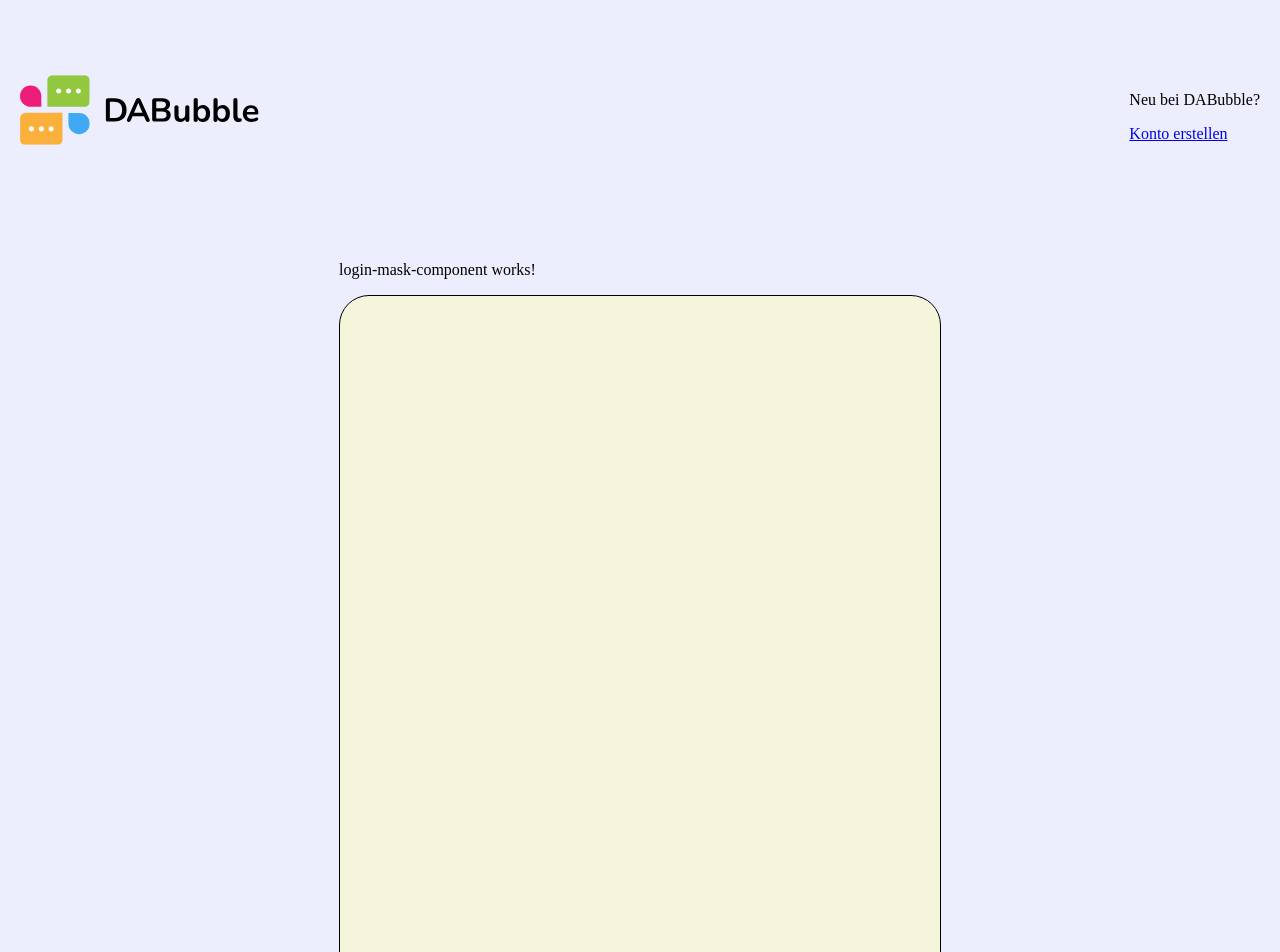
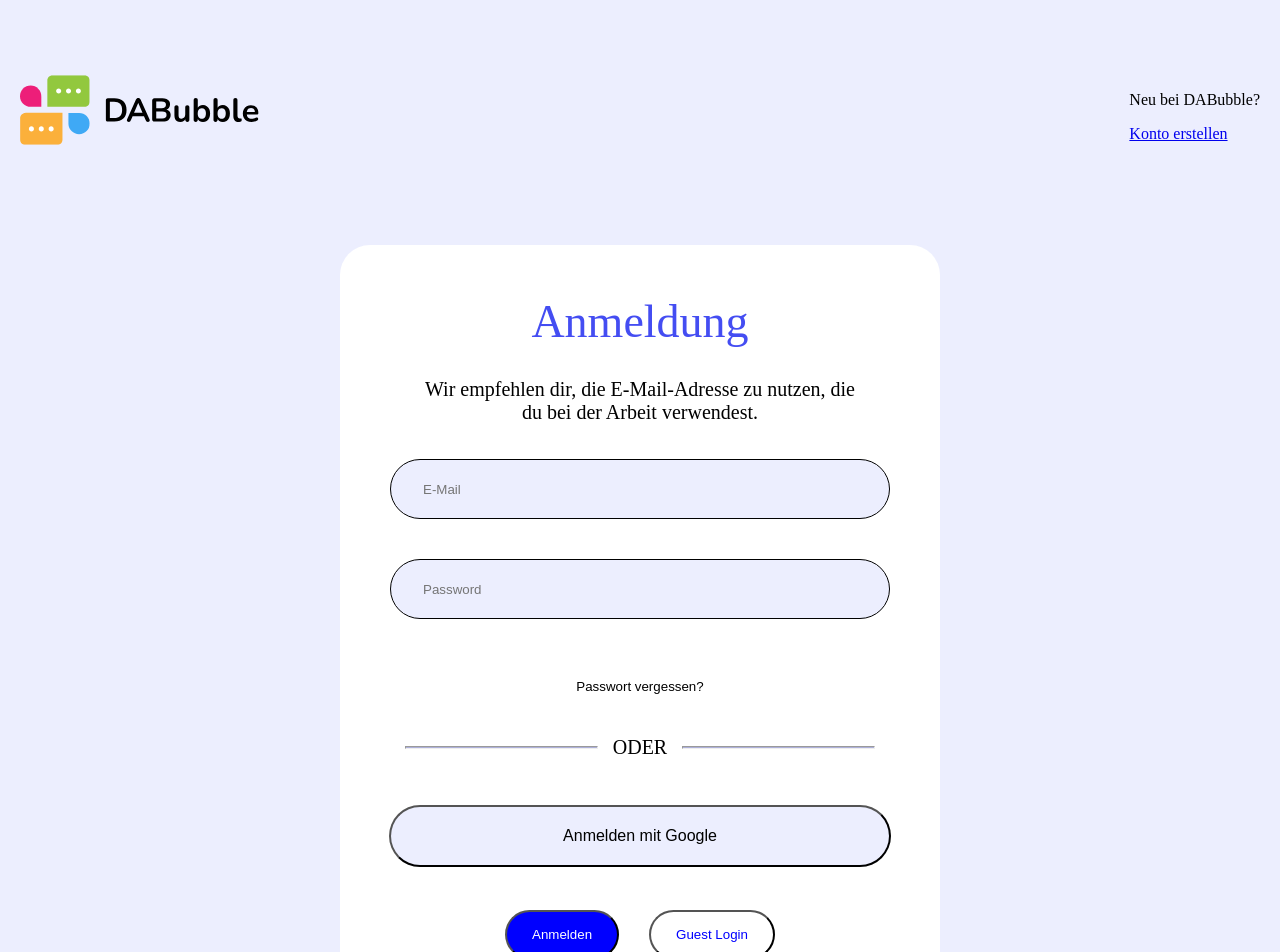
Before and after one commit to studyguy5/DA-Bubble, an Angular app: page / in a window 1280 px wide. Shown: the top 952 px of the page. Built offline with nearby package versions, Linux system fonts and the light colour scheme.

Commit message:
styled default Login Mask

```diff
--- a/src/app/components/login-mask-component/login-mask-component.html
+++ b/src/app/components/login-mask-component/login-mask-component.html
@@ -1,4 +1,22 @@
-<p>login-mask-component works!</p>
+
 <div class="loginMask">
-
+    <div class="loginInnerMask">
+        <p>Anmeldung</p>
+        <p>Wir empfehlen dir, die E-Mail-Adresse zu nutzen, die<br> du bei der Arbeit verwendest.</p>
+        <form formGroup="loginGroup">
+            <input type="email" placeholder="E-Mail" formControlName="email">
+            <input type="password" placeholder="Password" formControlName="password">
+        </form>
+        <button class="forgotPassword" type="text">Passwort vergessen?</button>
+        <div class="visibleWall">
+            <hr>
+            <p>ODER</p>
+            <hr>
+        </div>
+        <button class="googleLogin" type="text">Anmelden mit Google</button>
+        <div class="signInGuestLoginButtonArea">
+            <button type="text">Anmelden</button>
+            <button type="text">Guest Login</button>
+        </div>
+    </div>
 </div>
--- a/src/app/components/login-mask-component/login-mask-component.scss
+++ b/src/app/components/login-mask-component/login-mask-component.scss
@@ -1,7 +1,124 @@
 .loginMask{
-    width:600px;
-    height:769px;
+    max-width:600px;
+    width:100%;
+    max-height:769px;
+    height:100%;
     border-radius:30px;
-    border: 1px solid black;
-    background-color:beige;
+    // border: 1px solid black;
+    background-color:rgba(255, 255, 255, 1);
+    filter:blur(0px 10px);
+    box-sizing:border-box;
 }
+.loginInnerMask{
+    display:flex;
+    flex-direction: column;
+    text-align: center;
+    align-items: center;
+    padding:15px;
+    box-sizing: border-box;
+    min-width:600px;
+    min-height:769px;
+    >p:first-child{
+        margin-top:35px;
+        margin-bottom:30px;
+        color: rgba(68, 77, 242, 1);
+        font-size:46px;
+    }
+    >p:nth-child(2){
+        margin-top:0px;
+        color: rgba(0, 0, 0, 1);
+        font-size:20px;
+    }
+    >.forgotPassword{
+        margin-top:40px;
+        margin-bottom:33px;
+        text-decoration: none;
+        background-color: transparent;
+        border:none;
+        padding: 5px 10px;
+        box-sizing: border-box;
+        &:hover{
+            background-color: rgba(236, 238, 254, 1);
+            border-radius: 20px;
+            padding: 5px 10px;
+            color:blue;
+            scale:1.02;
+        }
+    }
+
+    .googleLogin{
+        background-color: rgba(236, 238, 254, 1);
+        border-radius: 100px;
+        font-size:16px;
+        padding: 20px 172px;
+        color:black;
+        margin-bottom: 43px;
+    }
+}
+
+form{
+    display:flex;
+    flex-direction: column;
+    text-align: center;
+    align-items: center;
+    padding:15px;
+    gap:40px;
+    width:100%;
+    max-width: 500px;
+    // box-sizing: border-box;
+    >input{
+        width:100%;
+        height:60px;
+        padding: 18px 32px;
+        border-radius: 100px;
+        border: 1px solid black;
+        box-sizing: border-box;
+        background-color:rgba(236, 238, 254, 1);
+    }
+}
+
+.visibleWall{
+    display:flex;
+    height:30px;
+    box-sizing: border-box;
+    text-align: center;
+    align-items: center;
+    padding:15px;
+    gap:15px;
+    width:100%;
+    max-width: 500px;
+    margin-bottom:43px;
+    >hr{
+        width:100%;
+        height:1px;
+        background-color: rgba(173, 176, 217, 1);
+    }
+    >p{
+        color: rgba(0, 0, 0, 1);
+        font-size:20px;
+    }
+    >hr{
+        width:100%;
+        height:1px;
+        background-color: rgba(173, 176, 217, 1);
+    }
+}
+
+.signInGuestLoginButtonArea{
+    display:flex;
+    margin-bottom:40px;
+    gap:30px;
+    height:49px;
+    >button{
+        &:first-child{
+            background-color:blue;
+            color:white;
+        }
+        &:nth-child(2){
+            color:blue;
+            background-color: transparent;
+        }
+        padding: 12px 25px;
+        border-radius: 25px;
+    }
+}
--- a/src/app/components/login-mask-component/login-mask-component.ts
+++ b/src/app/components/login-mask-component/login-mask-component.ts
@@ -1,4 +1,5 @@
 import { Component } from '@angular/core';
+import { FormControl, FormGroup } from '@angular/forms';
 
 @Component({
   selector: 'app-login-mask-component',
@@ -6,4 +7,10 @@ import { Component } from '@angular/core';
   templateUrl: './login-mask-component.html',
   styleUrl: './login-mask-component.scss',
 })
-export class LoginMaskComponent {}
+export class LoginMaskComponent {
+
+  loginGroup = new FormGroup({
+    email: new FormControl('I` am back'),
+    password: new FormControl(''),
+  });
+}
```
